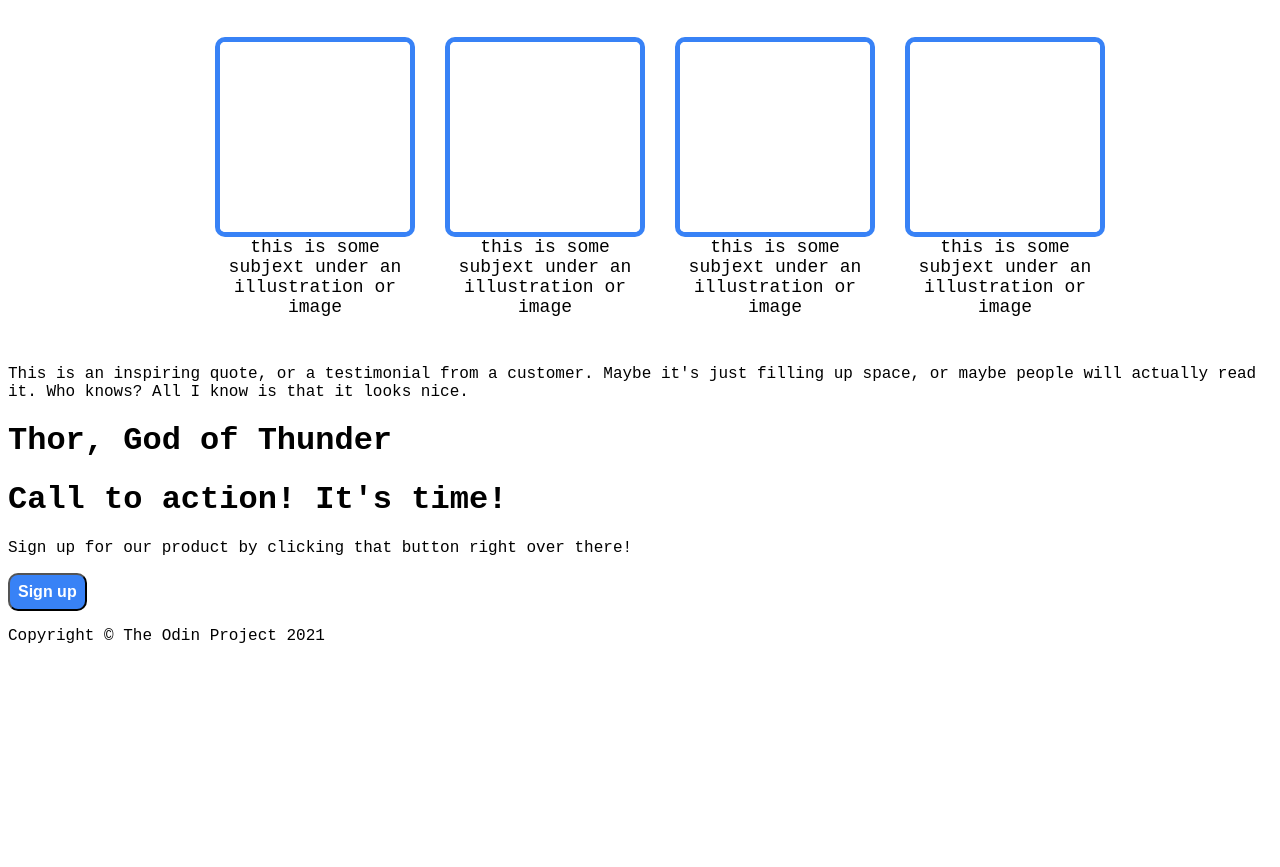
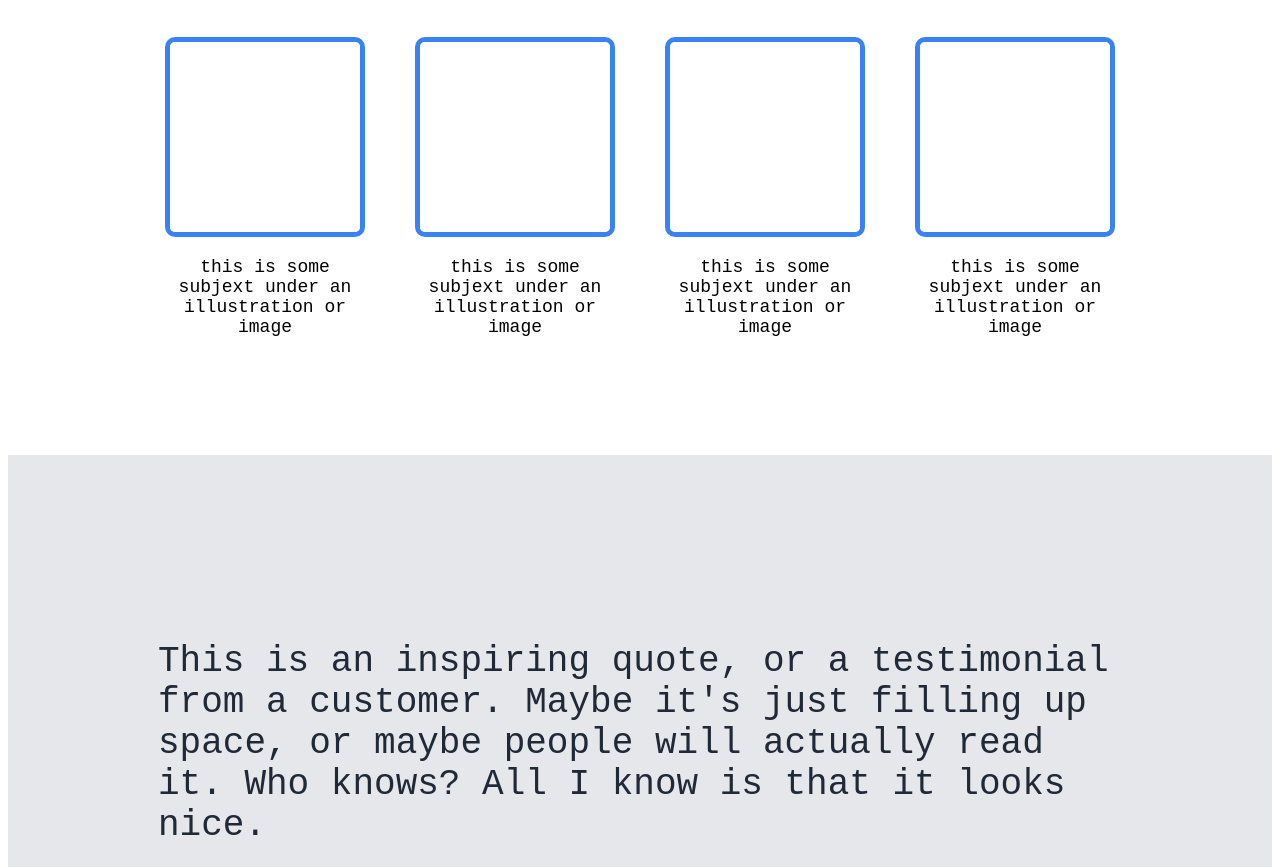
Before and after one commit to CatoDelta/Landing-Page, a plain HTML site: page index.html in a window 1280 px wide. Shown: the part 545-1412 px from the top of the page. Before the commit the page ends 1214 px from the top, so only its background shows below. Drawn offline with Linux system fonts and the light colour scheme.

Commit message:
Format content-3 and descendants to specifications

```diff
--- a/index.html
+++ b/index.html
@@ -33,7 +33,7 @@
         <div class="content-2">
             <h1>Some random information</h1>
             <div class="pics">
-                <ul>
+                <ul class="boxes">
                     <li class="boxtext"><img src="./images/white-square.jpg" alt="a white square" class="box">this is some subjext under an illustration or image</li>
                     <li class="boxtext"><img src="./images/white-square.jpg" alt="a white square" class="box">this is some subjext under an illustration or image</li>
                     <li class="boxtext"><img src="./images/white-square.jpg" alt="a white square" class="box">this is some subjext under an illustration or image</li>
@@ -42,8 +42,10 @@
             </div>
         </div>
         <div class="content-3">
-            <p>This is an inspiring quote, or a testimonial from a customer. Maybe it's just filling up space, or maybe people will actually read it. Who knows? All I know is that it looks nice.</p>
-            <h1>Thor, God of Thunder</h1>
+            <div class="big-quote">
+                <p class="quote">This is an inspiring quote, or a testimonial from a customer. Maybe it's just filling up space, or maybe people will actually read it. Who knows? All I know is that it looks nice.</p>
+                <h1 class="quotee">Thor, God of Thunder</h1>
+            </div>
         </div>
         <div class="signup">
             <h1>Call to action! It's time!</h1>
--- a/style.css
+++ b/style.css
@@ -97,6 +97,7 @@ button {
     flex-direction: column;
     align-items: center;
     margin: 30px;
+    margin-bottom: 100px;
 }
 
 .boxtext {
@@ -106,6 +107,7 @@ button {
     font-size: 18px;
     width: 200px;
     text-align: center;
+    gap: 20px;
     }
 
 .pics {
@@ -119,3 +121,28 @@ button {
     border: 5px solid #3882F6;
     border-radius: 10px;
 }
+
+.boxes {
+    gap: 50px;
+    padding: 0;
+}
+
+.content-3 {
+    display: flex;
+    flex-direction: column;
+    align-items: center;
+    padding: 150px;
+    background-color: #E5E7EB;
+}
+
+
+.quote {
+    font-size: 36px;
+    font-weight: extra-bold;
+    color: #1F2937;
+}
+
+.quotee {
+    display: flex;
+    justify-content: flex-end;
+}
```
